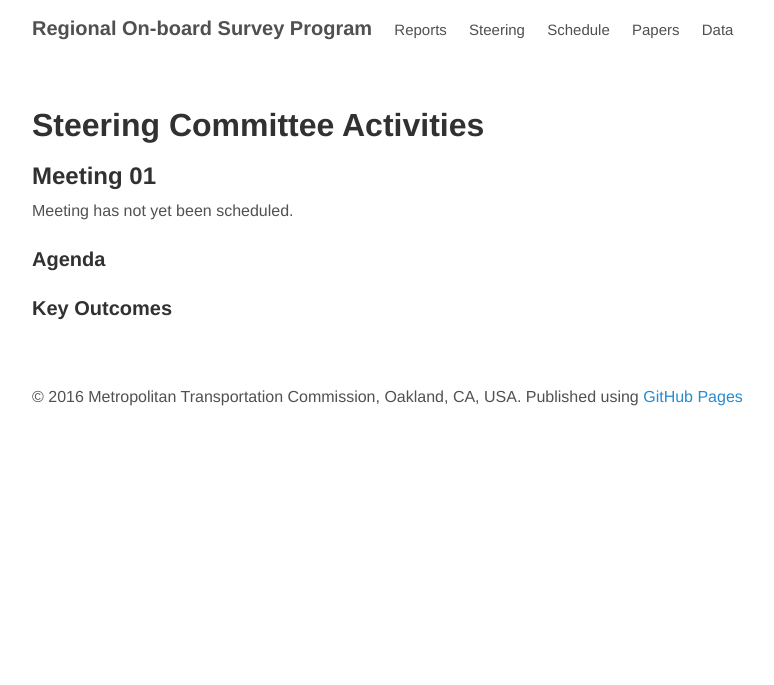
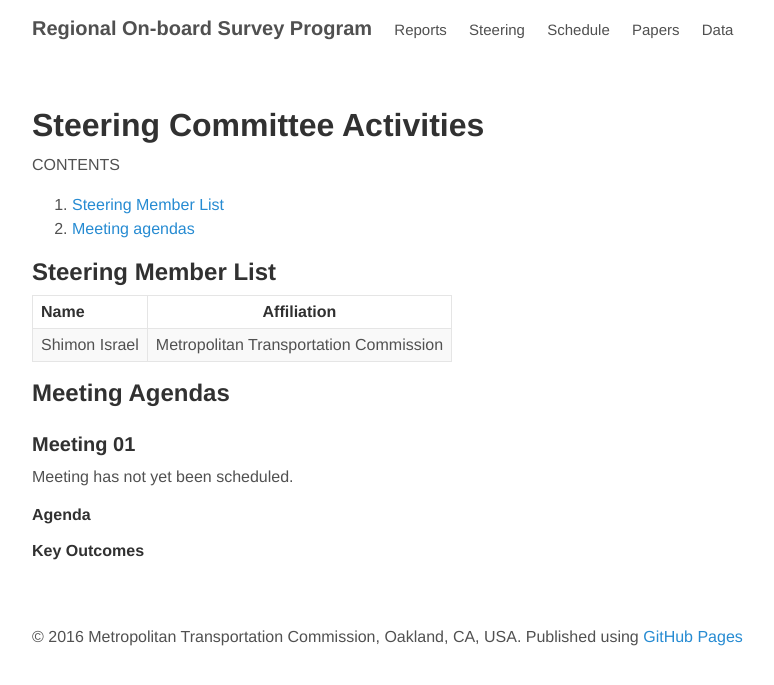
Before and after one commit to BayAreaMetro/transit-passenger-surveys, a Jekyll site: the page built from steering.md, in a window 1280 px wide. Shown: the top 685 px of the page, without its empty margins (144-918 px from the left). Built offline with Jekyll 4.4.1, drawn with Linux system fonts in a browser that asks for light colours; nearby versions of some CDN libraries; library files that are not in the unit come from our copies; Markdown is read by kramdown in place of the engine named in the settings.

Commit message:
First Pass at Transit Survey Committee Updates

```diff
--- a/steering.md
+++ b/steering.md
@@ -5,8 +5,22 @@ title: Steering
 
 # Steering Committee Activities
 
-## Meeting 01
+CONTENTS
+
+1. [Steering Member List](#steering-member-list)
+2. [Meeting agendas](#meeting-agendas)
+
+## Steering Member List
+
+| **Name**                                  | **Affiliation**                       |
+|:------------------------------------------|---------------------------------------|
+| Shimon Israel                             | Metropolitan Transportation Commission|
+
+
+## Meeting Agendas
+
+### Meeting 01
 Meeting has not yet been scheduled.
 
-### Agenda
-### Key Outcomes
+#### Agenda
+#### Key Outcomes
```
